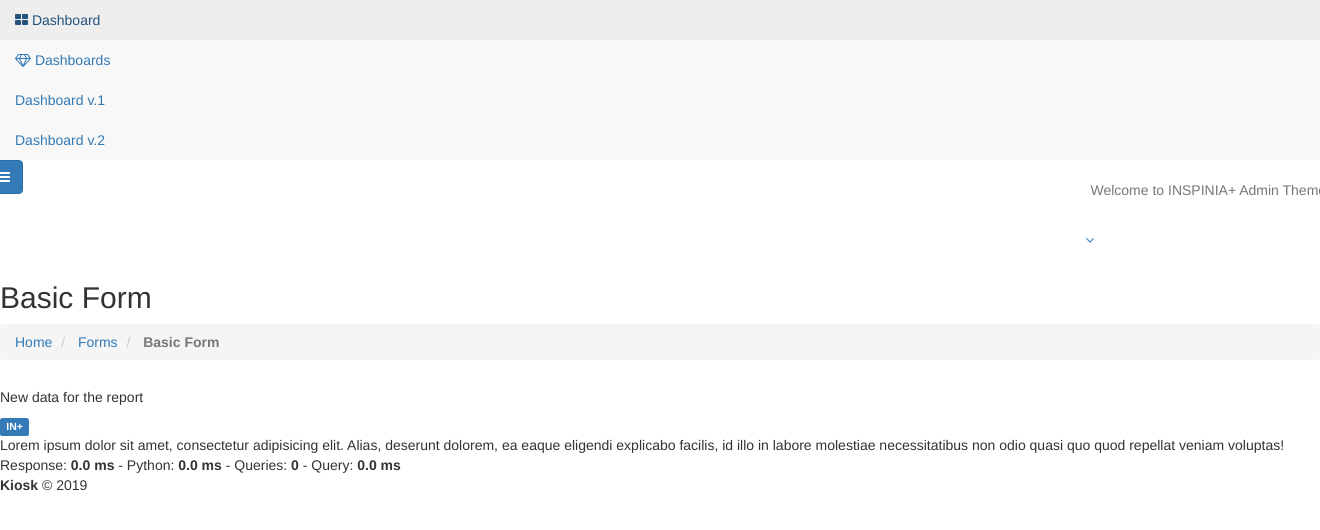
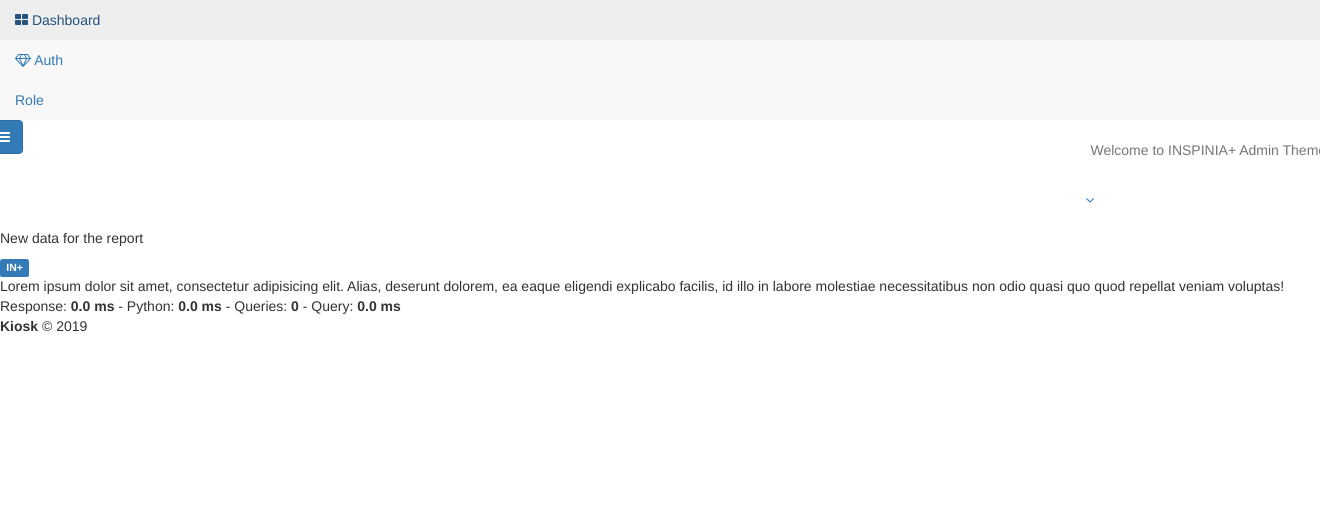
Before and after one commit to shafikshaon/kiosk, a Django app: page /admin/ in a window 1320 px wide; the page is wider, and only the part inside the window is pictured. Shown: the top 530 px of that part. Run offline with Django 3.2, Linux system fonts and the light colour scheme; some libraries are stand-ins or nearby versions.

Commit message:
* role add url register * form field focus css change

```diff
--- a/authorization/urls/urls.py
+++ b/authorization/urls/urls.py
@@ -1,5 +1,9 @@
+from django.urls import path
+
+from authorization.views.role import RoleAddView
 
 __author__ = "Shafikur Rahman"
 
 urlpatterns = [
+    path('role/add/', RoleAddView.as_view(), name='role-add'),
 ]
--- a/templates/admin/_base.html
+++ b/templates/admin/_base.html
@@ -34,7 +34,8 @@
 
         {% include 'admin/_shared/_topnavbar.html' %}
 
-        {% include 'admin/_shared/_breadcrumb.html' %}
+        {% block breadcrumb %}
+        {% endblock %}
 
         <div class="wrapper wrapper-content">
             <div class="row">
--- a/templates/admin/_shared/_sidenav.html
+++ b/templates/admin/_shared/_sidenav.html
@@ -1,7 +1,7 @@
 <nav class="navbar-default navbar-static-side" role="navigation">
     <div class="sidebar-collapse">
         <ul class="nav metismenu" id="side-menu">
-            <li class="active">
+            <li>
                 <a href="{% url 'gist:admin-dashboard' %}">
                     <i class="fa fa-th-large"></i>
                     <span class="nav-label">Dashboard</span>
@@ -9,11 +9,10 @@
             </li>
 
             <li class="">
-                <a href="#"><i class="fa fa-diamond"></i> <span class="nav-label">Dashboards</span> <span
+                <a href="#"><i class="fa fa-diamond"></i> <span class="nav-label">Auth</span> <span
                         class="fa arrow"></span></a>
                 <ul class="nav nav-second-level">
-                    <li class=""><a href="#">Dashboard v.1</a></li>
-                    <li><a href="#">Dashboard v.2</a></li>
+                    <li class=""><a href="{% url 'role-add' %}">Role</a></li>
                 </ul>
             </li>
         </ul>
```
Also changed, not shown: 1 other file.
